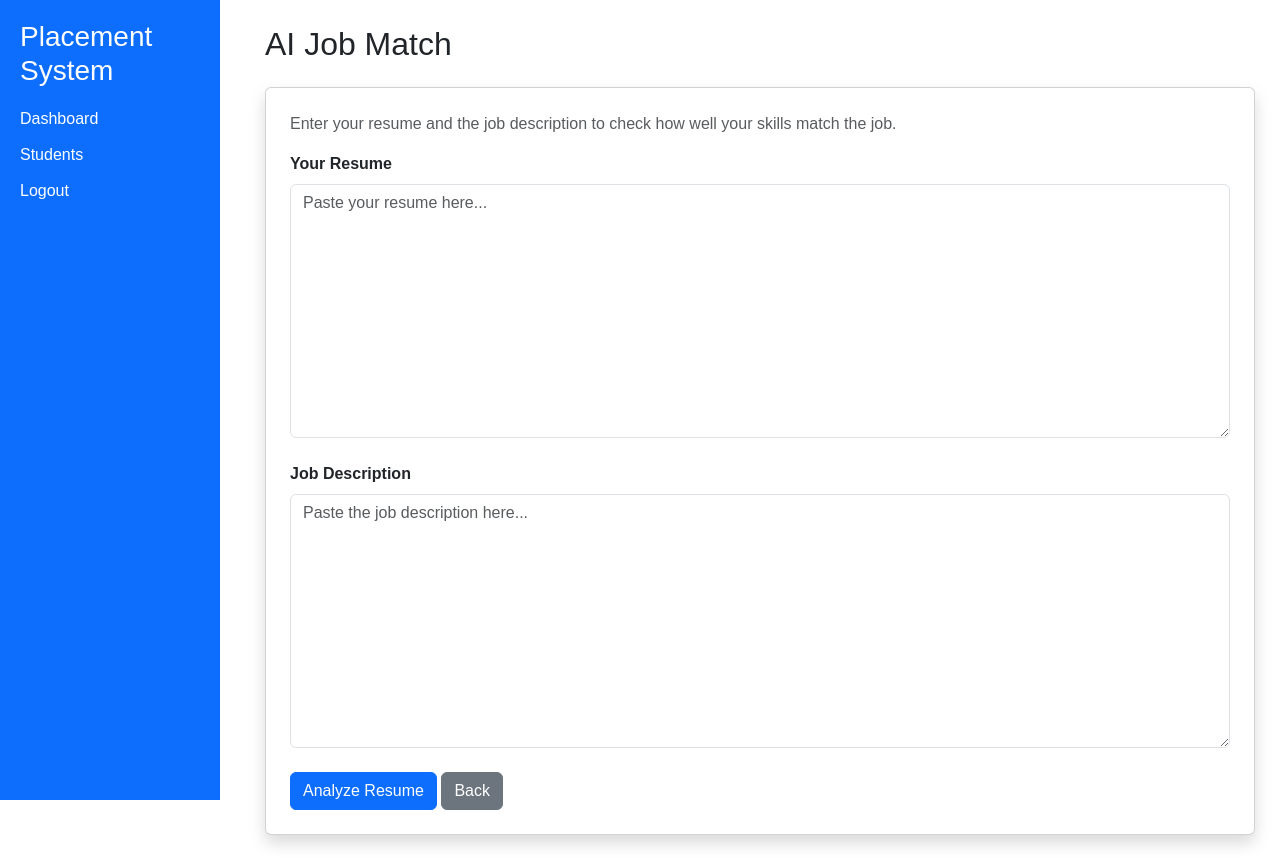
After one commit to ChhaviSharmaa/placement-tracker, a Flask app: template templates/ai_match.html in a window 1280 px wide. The commit adds this page. Run offline with Flask 3, Linux system fonts and the light colour scheme; the template is opened without the code that fills it, so the values that code supplies are empty.

Commit message:
Add AI resume job matching

```diff
--- a/app.py
+++ b/app.py
@@ -1,12 +1,17 @@
 from flask import Flask, render_template, request, redirect, session
 import mysql.connector
 from dotenv import load_dotenv
+from google import genai
 import os
 
 load_dotenv()
 
 app = Flask(__name__)
 app.secret_key = os.getenv("SECRET_KEY")
+
+
+# ---------------- GEMINI CLIENT ----------------
+client = genai.Client(api_key=os.getenv("GEMINI_API_KEY"))
 
 
 # ---------------- DATABASE CONNECTION ----------------
@@ -130,6 +135,59 @@ def student_dashboard():
         'student_dashboard.html',
         student=student
     )
+
+
+# ---------------- AI JOB MATCH ----------------
+@app.route('/ai-match', methods=['GET', 'POST'])
+def ai_match():
+
+    if 'user' not in session:
+        return redirect('/login')
+
+    if session.get('role') != 'student':
+        return "Access Denied"
+
+    if request.method == 'POST':
+
+        resume = request.form['resume'].strip()
+        job_description = request.form['job_description'].strip()
+
+        # ---------------- AI PROMPT ----------------
+        prompt = f"""
+You are a recruitment assistant.
+
+Analyze the student's resume against the job description.
+
+Return the following:
+
+1. Match percentage
+2. Matched skills
+3. Missing skills
+4. Improvement suggestions
+
+Keep the answer clear, practical and easy to understand.
+
+STUDENT RESUME:
+{resume}
+
+JOB DESCRIPTION:
+{job_description}
+"""
+
+        # ---------------- CALL GEMINI ----------------
+        response = client.models.generate_content(
+            model="gemini-3.6-flash",
+            contents=prompt
+        )
+
+        result = response.text
+
+        return render_template(
+            'ai_result.html',
+            result=result
+        )
+
+    return render_template('ai_match.html')
 
 
 # ---------------- STUDENTS ----------------
--- /dev/null
+++ b/templates/ai_match.html
@@ -0,0 +1,60 @@
+{% extends "base.html" %}
+
+{% block content %}
+
+<h2 class="mb-4">AI Job Match</h2>
+
+<div class="card shadow p-4">
+
+    <p class="text-muted">
+        Enter your resume and the job description to check
+        how well your skills match the job.
+    </p>
+
+    <form method="POST">
+
+        <!-- RESUME -->
+        <div class="mb-4">
+            <label class="form-label">
+                <strong>Your Resume</strong>
+            </label>
+
+            <textarea
+                name="resume"
+                class="form-control"
+                rows="10"
+                placeholder="Paste your resume here..."
+                required
+            ></textarea>
+        </div>
+
+
+        <!-- JOB DESCRIPTION -->
+        <div class="mb-4">
+            <label class="form-label">
+                <strong>Job Description</strong>
+            </label>
+
+            <textarea
+                name="job_description"
+                class="form-control"
+                rows="10"
+                placeholder="Paste the job description here..."
+                required
+            ></textarea>
+        </div>
+
+
+        <button type="submit" class="btn btn-primary">
+            Analyze Resume
+        </button>
+
+        <a href="/student-dashboard" class="btn btn-secondary">
+            Back
+        </a>
+
+    </form>
+
+</div>
+
+{% endblock %}
--- a/templates/student_dashboard.html
+++ b/templates/student_dashboard.html
@@ -64,9 +64,9 @@
             to check how well your skills match the job.
         </p>
 
-        <button class="btn btn-primary" disabled>
-            AI Resume Analysis — Coming Soon
-        </button>
+        <a href="/ai-match" class="btn btn-primary">
+    Analyze My Resume
+</a>
 
     </div>
 
```
Also changed, not shown: templates/ai_result.html (added, +29 -0 lines).
